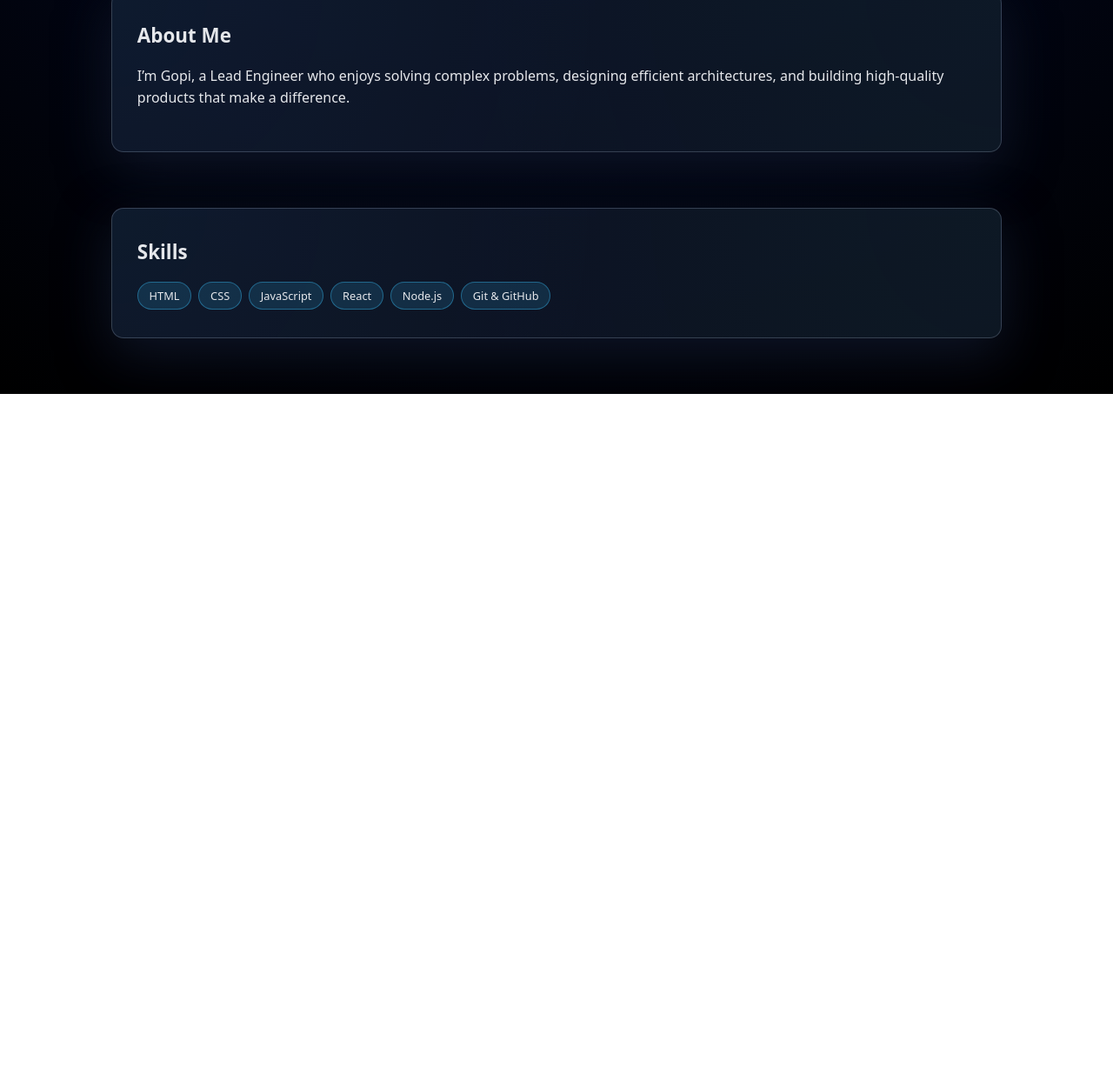
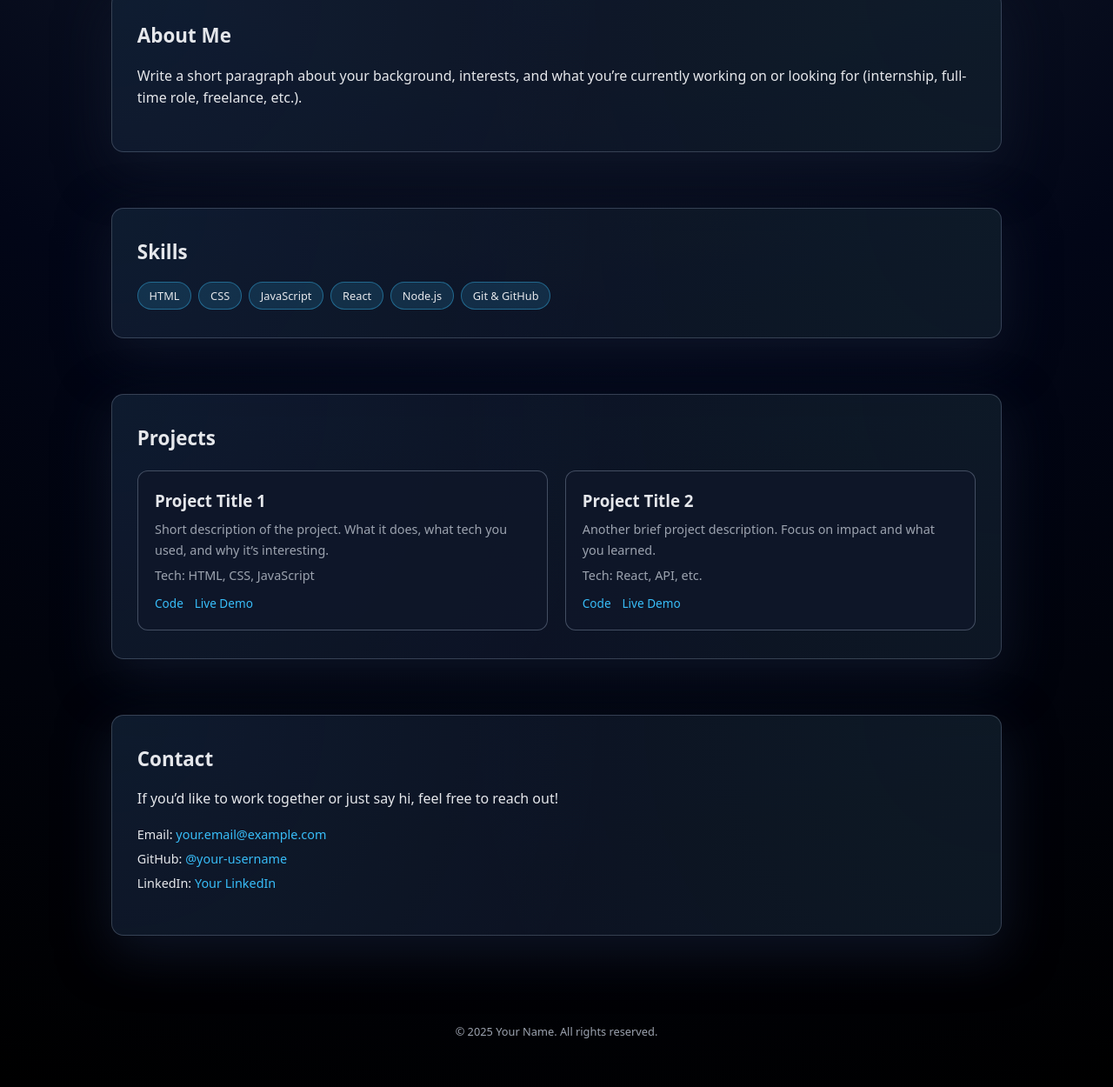
Before and after one commit to GopiG31/gopi.github.io, a plain HTML site: page index.html in a window 1280 px wide. Shown: the part 667-1917 px from the top of the page at 87% size. Before the commit the page ends 1120 px from the top, so only its background shows below. Drawn offline with Linux system fonts and the light colour scheme.

Commit message:
index.html

```diff
--- a/index.html
+++ b/index.html
@@ -2,14 +2,14 @@
 <html lang="en">
 <head>
   <meta charset="UTF-8" />
-  <title>Gopi | Portfolio</title>
+  <title>Your Name | Portfolio</title>
   <meta name="viewport" content="width=device-width, initial-scale=1" />
-  <meta name="description" content="Portfolio of Gopi - Lead Engineer." />
+  <meta name="description" content="Portfolio of Your Name - Developer, Designer, and Creator." />
   <link rel="stylesheet" href="styles.css" />
 </head>
 <body>
   <header class="navbar">
-    <div class="logo">Gopi</div>
+    <div class="logo">Your Name</div>
     <nav>
       <a href="#about">About</a>
       <a href="#skills">Skills</a>
@@ -23,10 +23,10 @@
     <section class="hero" id="top">
       <div class="hero-text">
         <p class="tagline">Hi, I’m</p>
-        <h1>Gopi</h1>
-        <p class="subtitle">Lead Engineer</p>
+        <h1>Your Name</h1>
+        <p class="subtitle">Your Role (e.g. Frontend Developer, Data Scientist)</p>
         <p class="hero-description">
-          Passionate about engineering scalable systems and building impactful solutions.
+          Short 1–2 line intro about who you are and what you love to build.
         </p>
         <div class="hero-actions">
           <a class="btn primary" href="#projects">View Projects</a>
@@ -39,8 +39,8 @@
     <section id="about" class="section">
       <h2>About Me</h2>
       <p>
-        I’m Gopi, a Lead Engineer who enjoys solving complex problems, designing efficient architectures,
-        and building high-quality products that make a difference.
+        Write a short paragraph about your background, interests, and what you’re
+        currently working on or looking for (internship, full-time role, freelance, etc.).
       </p>
     </section>
 
@@ -53,4 +53,71 @@
         <span class="chip">JavaScript</span>
         <span class="chip">React</span>
         <span class="chip">Node.js</span>
-        <span class="chip">Git & GitHub</spa
+        <span class="chip">Git & GitHub</span>
+        <!-- Add or remove as needed -->
+      </div>
+    </section>
+
+    <!-- PROJECTS SECTION -->
+    <section id="projects" class="section">
+      <h2>Projects</h2>
+      <div class="projects-grid">
+
+        <!-- PROJECT CARD 1 -->
+        <article class="project-card">
+          <h3>Project Title 1</h3>
+          <p>
+            Short description of the project. What it does, what tech you used,
+            and why it’s interesting.
+          </p>
+          <p class="project-tech">
+            Tech: HTML, CSS, JavaScript
+          </p>
+          <div class="project-links">
+            <a href="https://github.com/your-username/project-1" target="_blank">Code</a>
+            <a href="https://your-live-demo-link.com" target="_blank">Live Demo</a>
+          </div>
+        </article>
+
+        <!-- PROJECT CARD 2 -->
+        <article class="project-card">
+          <h3>Project Title 2</h3>
+          <p>
+            Another brief project description. Focus on impact and what you learned.
+          </p>
+          <p class="project-tech">
+            Tech: React, API, etc.
+          </p>
+          <div class="project-links">
+            <a href="https://github.com/your-username/project-2" target="_blank">Code</a>
+            <a href="#" target="_blank">Live Demo</a>
+          </div>
+        </article>
+
+        <!-- Add more project cards as needed -->
+
+      </div>
+    </section>
+
+    <!-- CONTACT SECTION -->
+    <section id="contact" class="section">
+      <h2>Contact</h2>
+      <p>If you’d like to work together or just say hi, feel free to reach out!</p>
+      <ul class="contact-list">
+        <li>Email: <a href="mailto:your.email@example.com">your.email@example.com</a></li>
+        <li>GitHub: <a href="https://github.com/your-username" target="_blank">@your-username</a></li>
+        <li>LinkedIn: <a href="https://linkedin.com/in/your-handle" target="_blank">Your LinkedIn</a></li>
+      </ul>
+    </section>
+  </main>
+
+  <footer class="footer">
+    <p>© <span id="year"></span> Your Name. All rights reserved.</p>
+  </footer>
+
+  <script>
+    // Set current year in footer
+    document.getElementById('year').textContent = new Date().getFullYear();
+  </script>
+</body>
+</html>
```
